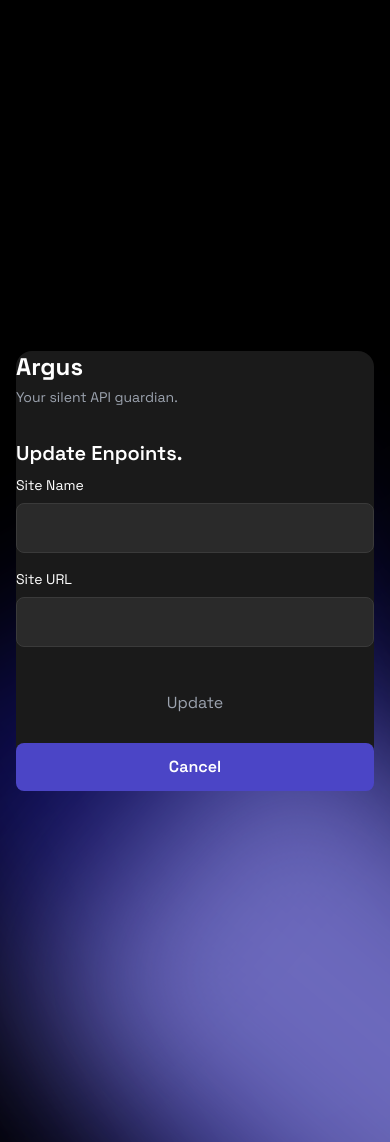
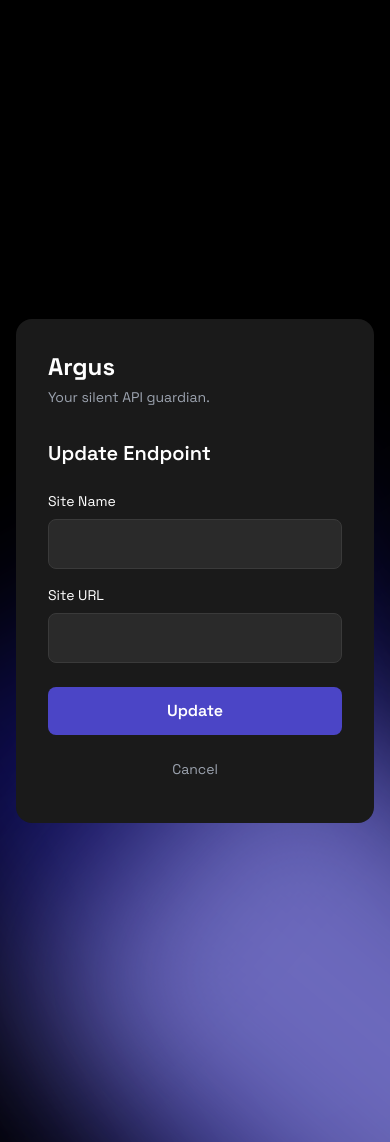
Before and after one commit to harshanrepo/Argus-API-Uptime-Monitor, a Flask app: template templates/update.html in a window 390 px wide. Run offline with Flask 3, Linux system fonts and the light colour scheme; the template is opened without the code that fills it, so the values that code supplies are empty; some libraries are stand-ins or nearby versions.

Commit message:
style: make all pages responsive for mobile.

```diff
--- a/templates/update.html
+++ b/templates/update.html
@@ -5,57 +5,63 @@
     <meta charset="UTF-8">
     <meta name="viewport" content="width=device-width, initial-scale=1.0">
     <title>Argus - Update</title>
-    <link href="https://fonts.googleapis.com/css2?family=Space+Grotesk:wght@300;400;500;600;700&display=swap"
-        rel="stylesheet">
+    <link href="https://fonts.googleapis.com/css2?family=Space+Grotesk:wght@300;400;500;600;700&display=swap" rel="stylesheet">
     <script src="https://cdn.tailwindcss.com"></script>
-    <link rel="shortcut icon" href="favicon.png" type="image/png">
+    <link rel="shortcut icon" href="/static/favicon.png" type="image/png">
 </head>
 
-<body class="min-h-screen flex items-center justify-center bg-black font-['Space_Grotesk']">
-    <div
-        class="fixed bottom-0 right-0 w-[500px] h-[700px] bg-[#1A1894] opacity-60 blur-[80px] rotate-[-30deg] translate-x-32 translate-y-32 z-0">
-    </div>
+<body class="min-h-screen flex items-center justify-center bg-black font-['Space_Grotesk'] p-4">
 
-    <div
-        class="fixed bottom-0 right-0 w-[400px] h-[600px] bg-[#A8A5FE] opacity-60 blur-[80px] rotate-[-50deg] translate-x-48 translate-y-48 z-0">
-    </div>
+    <!-- Bottom right glow 1 -->
+    <div class="fixed bottom-0 right-0 w-[500px] h-[700px] bg-[#1A1894] opacity-60 blur-[80px] rotate-[-30deg] translate-x-32 translate-y-32 z-0"></div>
+
+    <!-- Bottom right glow 2 -->
+    <div class="fixed bottom-0 right-0 w-[400px] h-[600px] bg-[#A8A5FE] opacity-60 blur-[80px] rotate-[-50deg] translate-x-48 translate-y-48 z-0"></div>
 
     <!-- Card -->
-    <div class="relative z-10 flex flex-col bg-[#1a1a1a] rounded-2xl w-full max-w-[580px] mx-4">
+    <div class="relative z-10 flex flex-col bg-[#1a1a1a] rounded-2xl w-full max-w-[580px] p-8 md:p-10">
 
         <!-- Logo -->
         <h1 class="text-white text-2xl font-bold">Argus</h1>
         <p class="text-gray-400 text-sm mt-1 mb-8">Your silent API guardian.</p>
 
         <!-- Heading -->
-        <h2 class="text-white text-xl font-semibold mb-2">Update Enpoints.</h2>
+        <h2 class="text-white text-xl font-semibold mb-6">Update Endpoint</h2>
 
         <!-- Form -->
         <form method="POST" action="/update/{{ endpoint.id }}" class="flex flex-col">
+
+            <!-- Site Name -->
             <div class="mb-4">
                 <label class="block text-white text-sm mb-2">Site Name</label>
-                <input type="name" name="name" value="{{ endpoint.name }}"
-                    class="block w-full bg-[#2a2a2a] border border-[#3a3a3a] rounded-lg px-4 py-3 text-white outline-none focus:border-[#4B45C6] transition">
+                <input type="text" name="name" value="{{ endpoint.name }}"
+                    class="block w-full bg-[#2a2a2a] border border-[#3a3a3a] rounded-lg px-4 py-3 text-white outline-none focus:border-[#4B45C6] transition"
+                    required>
             </div>
 
+            <!-- Site URL -->
             <div class="mb-6">
                 <label class="block text-white text-sm mb-2">Site URL</label>
                 <input type="url" name="url" value="{{ endpoint.url }}"
-                    class="block w-full bg-[#2a2a2a] border border-[#3a3a3a] rounded-lg px-4 py-3 text-white outline-none focus:border-[#4B45C6] transition">
+                    class="block w-full bg-[#2a2a2a] border border-[#3a3a3a] rounded-lg px-4 py-3 text-white outline-none focus:border-[#4B45C6] transition"
+                    required>
             </div>
 
+            <!-- Update Button -->
             <button type="submit"
-                class="w-full text-center text-gray-400 hover:text-white py-3 mt-2 block transition">
-                <a href="/dashboard">Update</a>
+                class="w-full bg-[#4B45C6] hover:bg-[#3d38a8] text-white font-semibold py-3 rounded-lg transition duration-300">
+                Update
             </button>
-            <button type="submit"
-                class="w-full bg-[#4B45C6] hover:bg-[#3d38a8] text-white font-semibold py-3 rounded-lg transition duration-300 mt-4"><a href="/dashboard">Cancel</a>
-            </button>
+
         </form>
 
+        <!-- Cancel link -->
+        <a href="/dashboard"
+            class="w-full text-center text-gray-400 hover:text-white py-3 mt-3 block transition text-sm">
+            Cancel
+        </a>
 
     </div>
 
 </body>
-
 </html>
```
